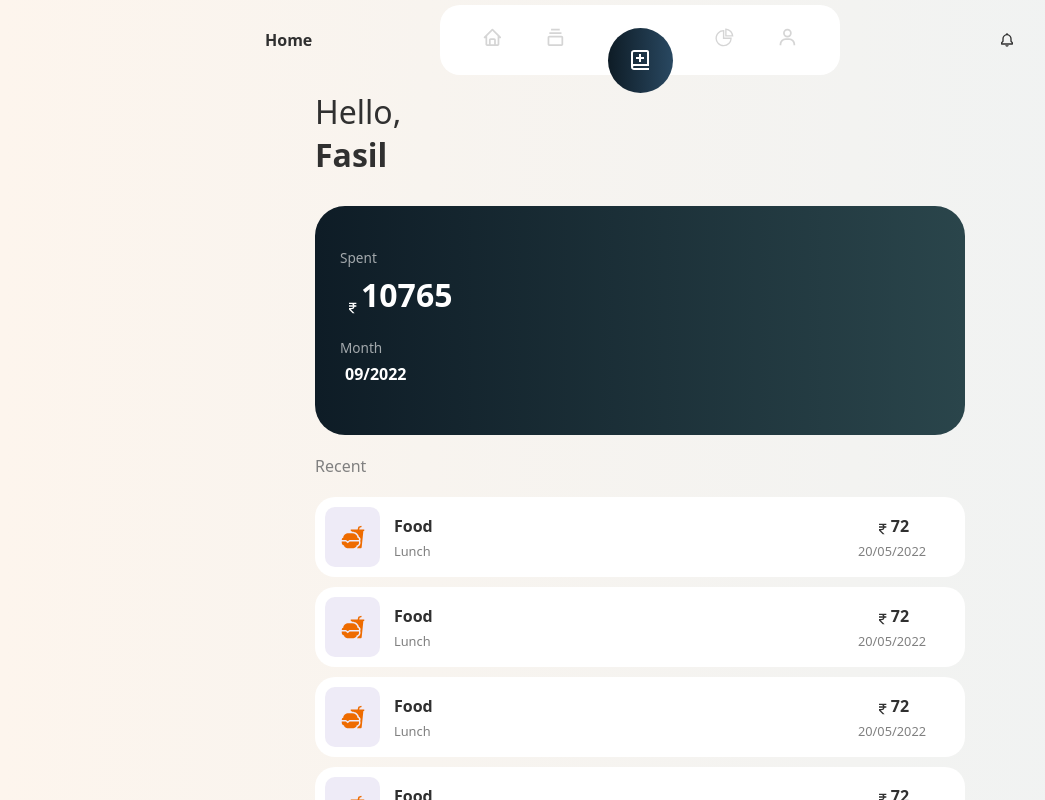
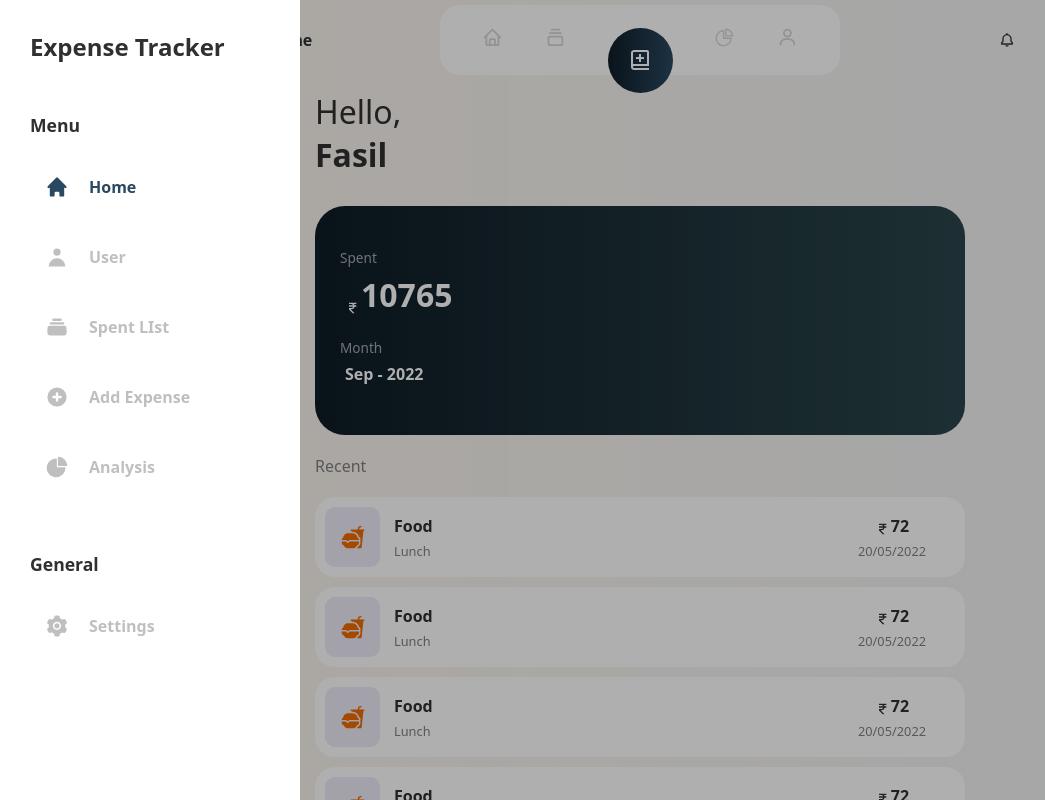
Before and after one commit to fasilkp/expense-tracker, a React (Create React App) app in the folder client/: page / in a window 1280 px wide. Shown: the top 800 px of the page, without its empty margins (0-1045 px from the left). Built offline with nearby package versions, Linux system fonts and the light colour scheme.

Commit message:
sidebar created

```diff
--- a/client/src/App.js
+++ b/client/src/App.js
@@ -3,12 +3,14 @@ import './App.css';
 import Header from './components/Header/Header';
 import Home from './components/Home/Home';
 import Navbar from './components/Navbar/Navbar';
+import Sidebar from './components/Sidebar/Sidebar';
 
 function App() {
   return (
     <div className="App">
       <Header></Header>
       <Navbar></Navbar>
+      <Sidebar/>
       <Home/>
     </div>
   );
--- a/client/src/components/Header/Header.jsx
+++ b/client/src/components/Header/Header.jsx
@@ -1,4 +1,5 @@
 import React from 'react'
+import { useState } from 'react'
 import { BiBell } from 'react-icons/bi'
 import './Header.css'
 function Header() {
--- a/client/src/components/Home/Home.jsx
+++ b/client/src/components/Home/Home.jsx
@@ -1,6 +1,8 @@
 import React from 'react'
+import { useState } from 'react'
 import { BiRupee } from 'react-icons/bi'
 import { IoFastFoodSharp } from 'react-icons/io5'
+import Header from '../Header/Header'
 import './Home.css'
 function Home() {
   return (
@@ -18,7 +20,7 @@ function Home() {
                 </div>
                 <label>Month</label>
                 <div className="home-month">
-                    <h4>09/2022</h4>
+                    <h4>Sep - 2022</h4>
                 </div>
             </div>
             <div className="home-recent">
--- a/client/src/components/Navbar/Navbar.css
+++ b/client/src/components/Navbar/Navbar.css
@@ -42,7 +42,6 @@
     }
     .nav-add-expense{
         bottom: 20px;
-
         border-radius: 40px;
         font-size: 1.7rem !important;
     }
--- /dev/null
+++ b/client/src/components/Sidebar/Sidebar.css
@@ -0,0 +1,54 @@
+.Sidebar{
+    width: 100%;
+    display: flex;
+    justify-content: flex-start;
+    height: 100vh;
+    z-index: 80;
+    position: fixed;
+    background-color: rgba(0, 0, 0, 0.315);
+
+}
+.side-container{
+    width: 300px;
+    height: 100%;
+    display: flex;
+    flex-direction: column;
+    padding: 30px;
+    background-color: white;
+    z-index: 81;
+}
+.side-list-item{
+    height: 70px;
+    padding-left: 15px;
+    font-size: 1rem;
+    font-weight: bold;
+    display: flex;
+    align-items: center;
+    color: rgba(128, 128, 128, 0.5);
+    border-radius: 20px;
+    cursor: pointer;
+}
+.side-list-item.selected{
+    color: var(--thirdColor);
+}
+.side-list-item:hover{
+    background-color: rgba(0, 0, 0, 0.05);
+    color: var(--thirdColor);
+    opacity: 85%;
+}
+.side-list-item.selected:hover{
+    opacity: 100%;
+}
+.side-list-icon{
+    font-size: 1.5rem;
+}
+.side-list-item span{
+    padding-left: 20px;
+}
+.side-list-header{
+    margin-top: 50px;
+    font-size: 1.1rem;
+    font-weight: bolder;
+    color: var(--firstColor) ;
+    margin-bottom: 15px;
+}
--- /dev/null
+++ b/client/src/components/Sidebar/Sidebar.jsx
@@ -0,0 +1,45 @@
+import React from 'react'
+import './Sidebar.css'
+import { HiCollection, HiHome,HiPlusCircle,HiUser } from "react-icons/hi";
+import { AiFillPieChart, AiFillSetting} from "react-icons/ai";
+function Sidebar() {
+  return (
+    <div className="Sidebar">
+        <div className="side-container">
+            <div className="side-header">
+                <h2>Expense Tracker</h2>
+            </div>
+            <div className="side-list">
+                <div className="side-list-header">Menu</div>
+                <div className="side-list-item selected">
+                    <HiHome className='side-list-icon'></HiHome>
+                    <span>Home</span>
+                </div>
+                <div className="side-list-item">
+                    <HiUser className='side-list-icon'></HiUser>
+                    <span>User</span>
+                </div>
+                <div className="side-list-item">
+                    <HiCollection className='side-list-icon'></HiCollection>
+                    <span>Spent LIst</span>
+                </div>
+                <div className="side-list-item">
+                    <HiPlusCircle className='side-list-icon'></HiPlusCircle>
+                    <span>Add Expense</span>
+                </div>
+                <div className="side-list-item">
+                    <AiFillPieChart className='side-list-icon'></AiFillPieChart>
+                    <span>Analysis</span>
+                </div>
+                <div className="side-list-header">General</div>
+                <div className="side-list-item">
+                    <AiFillSetting className='side-list-icon'></AiFillSetting>
+                    <span>Settings</span>
+                </div>
+            </div>
+        </div>
+    </div>
+  )
+}
+
+export default Sidebar
```
